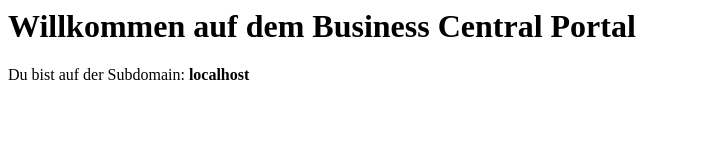
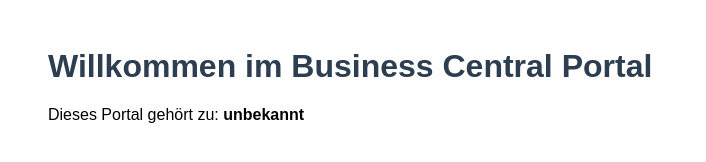
Before and after one commit to lulublumi/bcportaltest, a plain HTML site: page index.html in a window 1280 px wide. Shown: the whole page, without its empty margins (0-706 px from the left). Drawn offline with Linux system fonts and the light colour scheme.

Commit message:
Update index.html

```diff
--- a/index.html
+++ b/index.html
@@ -2,15 +2,28 @@
 <head>
   <meta charset="UTF-8">
   <title>BC Kundenportal</title>
+  <style>
+    body {
+      font-family: Arial, sans-serif;
+      padding: 40px;
+    }
+    h1 {
+      color: #2c3e50;
+    }
+  </style>
 </head>
 <body>
-  <h1>Willkommen auf dem Business Central Portal</h1>
-  <p>Du bist auf der Subdomain: <strong><span id="subdomain"></span></strong></p>
+  <h1>Willkommen im Business Central Portal</h1>
+  <p>Dieses Portal gehört zu: <strong><span id="kundenname"></span></strong></p>
 
   <script>
-    const host = window.location.hostname;
-    const sub = host.split('.')[0];
-    document.getElementById("subdomain").innerText = sub;
+    function getQueryParam(name) {
+      const urlParams = new URLSearchParams(window.location.search);
+      return urlParams.get(name);
+    }
+
+    const kunde = getQueryParam("kunde") || "unbekannt";
+    document.getElementById("kundenname").innerText = kunde;
   </script>
 </body>
 </html>
```
